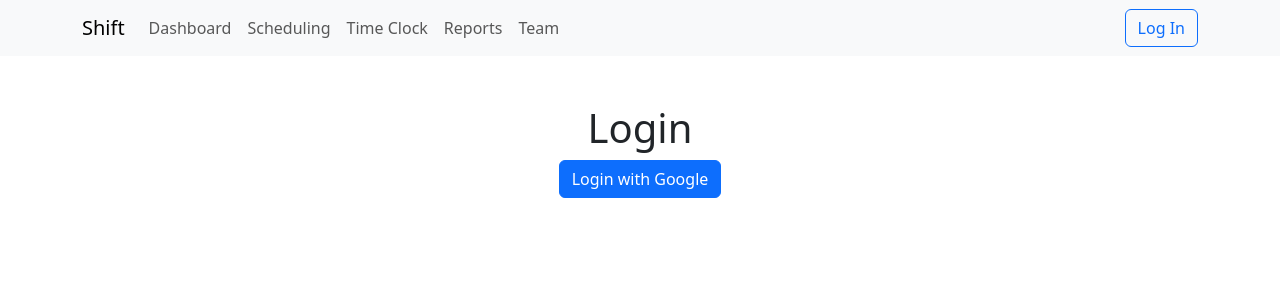
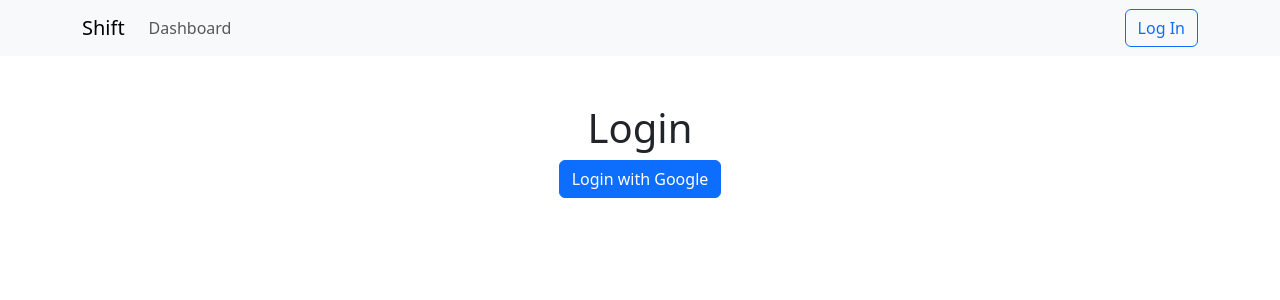
Before and after one commit to pyongho1/work_schedule_frontend, a React (Create React App) app: page / in a window 1280 px wide. Shown: the top 300 px of the page. Built offline with nearby package versions, Linux system fonts and the light colour scheme; no server answers.

Commit message:
Conditionally shows different menu depending on role

```diff
--- a/src/components/NavBar.js
+++ b/src/components/NavBar.js
@@ -3,7 +3,7 @@ import { Navbar, Nav, Container, Button, NavDropdown } from "react-bootstrap";
 import { useAuth } from "../AuthContext";
 
 const NavigationBar = () => {
-  const { currentUser, login, logout } = useAuth();
+  const { currentUser, login, logout, role } = useAuth();
 
   return (
     <Navbar bg="light" expand="lg">
@@ -13,15 +13,20 @@ const NavigationBar = () => {
         <Navbar.Collapse id="basic-navbar-nav">
           <Nav className="me-auto">
             <Nav.Link href="/">Dashboard</Nav.Link>
-            <Nav.Link href="/scheduling">Scheduling</Nav.Link>
-            <Nav.Link href="/time-clock">Time Clock</Nav.Link>
-            <Nav.Link href="/reports">Reports</Nav.Link>
-            <Nav.Link href="/team">Team</Nav.Link>
+            {/* <Nav.Link href="/scheduling">Scheduling</Nav.Link> */}
+            {/* <Nav.Link href="/time-clock">Time Clock</Nav.Link> */}
+            {/* <Nav.Link href="/reports">Reports</Nav.Link> */}
+            {/* <Nav.Link href="/team">Team</Nav.Link> */}
+            {role === "employee" && (
+              <Nav.Link href="/employee">Schedules</Nav.Link>
+            )}
+            {role === "employer" && (
+              <Nav.Link href="/create-schedule">Create Schedule</Nav.Link>
+            )}
           </Nav>
           <Nav>
             {currentUser ? (
               <>
-                <Nav.Link href="/create-schedule">Create Schedule</Nav.Link>
                 <NavDropdown
                   title={currentUser.displayName}
                   id="basic-nav-dropdown"
```
